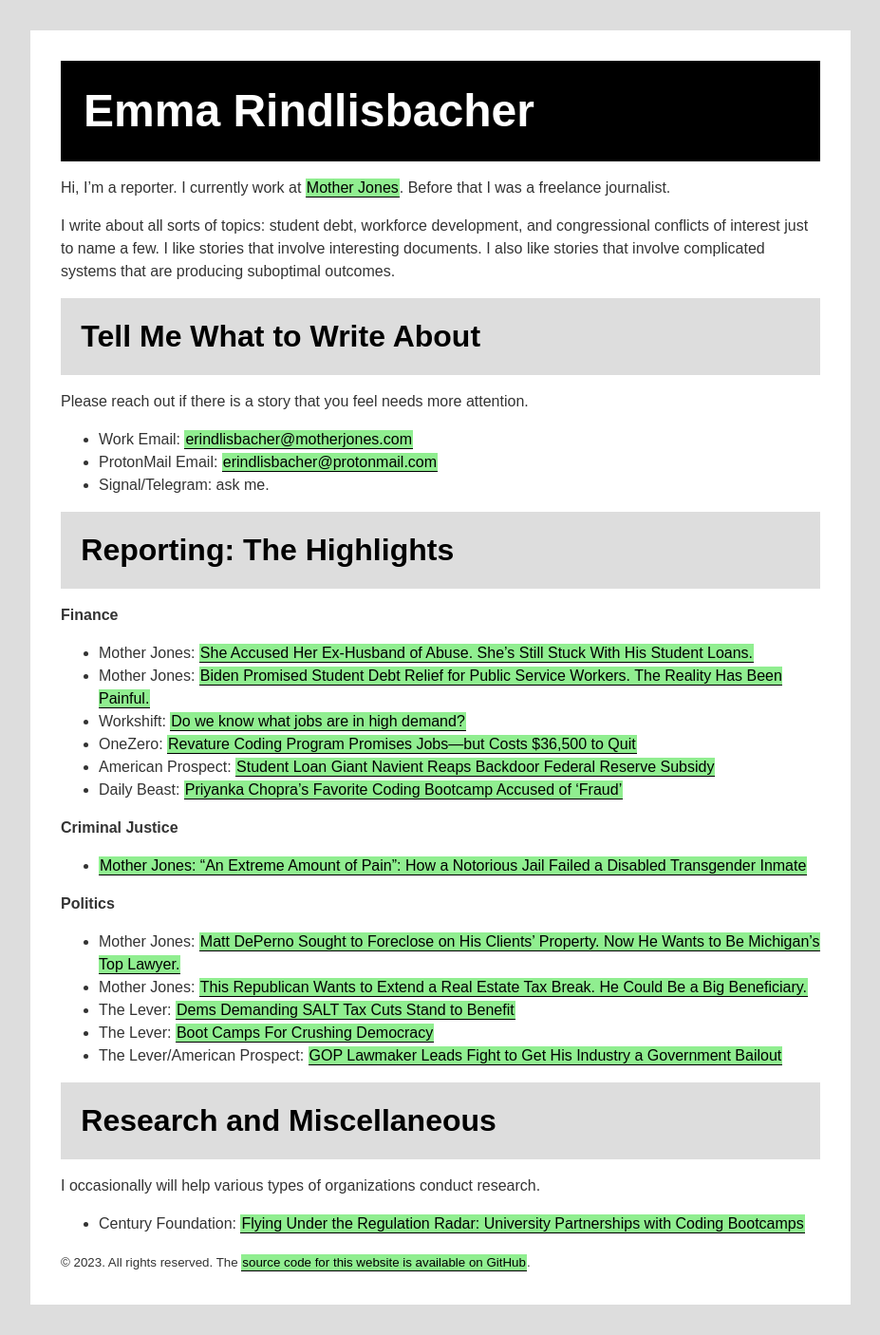
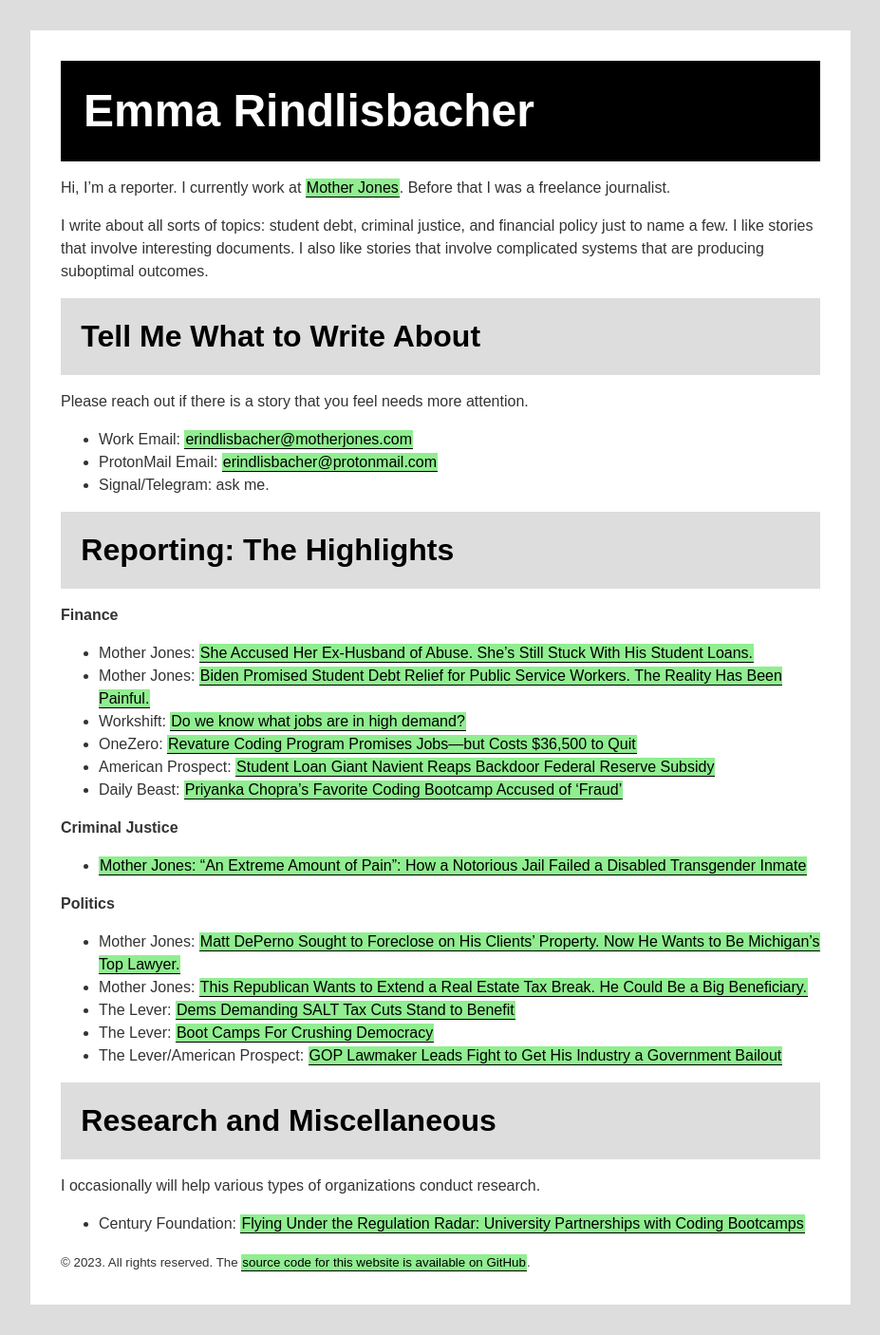
Before and after one commit to erindlisbacher/website, a Jekyll site: the page built from index.md, in a window 1280 px wide. Shown: the whole page at 95% size, without its empty margins (0-927 px from the left). Built offline with Jekyll 4.4.1, drawn with Linux system fonts in a browser that asks for light colours.

Commit message:
Update index.md

```diff
--- a/index.md
+++ b/index.md
@@ -7,7 +7,7 @@ title: "Emma Rindlisbacher | Journalist"
 
 Hi, I'm a reporter. I currently work at [Mother Jones](https://www.motherjones.com/author/emma-rindlisbacher/). Before that I was a freelance journalist.
 
-I write about all sorts of topics: student debt, workforce development, and congressional conflicts of interest just to name a few. I like stories that involve interesting documents. I also like stories that involve complicated systems that are producing suboptimal outcomes.
+I write about all sorts of topics: student debt, criminal justice, and financial policy just to name a few. I like stories that involve interesting documents. I also like stories that involve complicated systems that are producing suboptimal outcomes.
 
 ## Tell Me What to Write About
 
```
